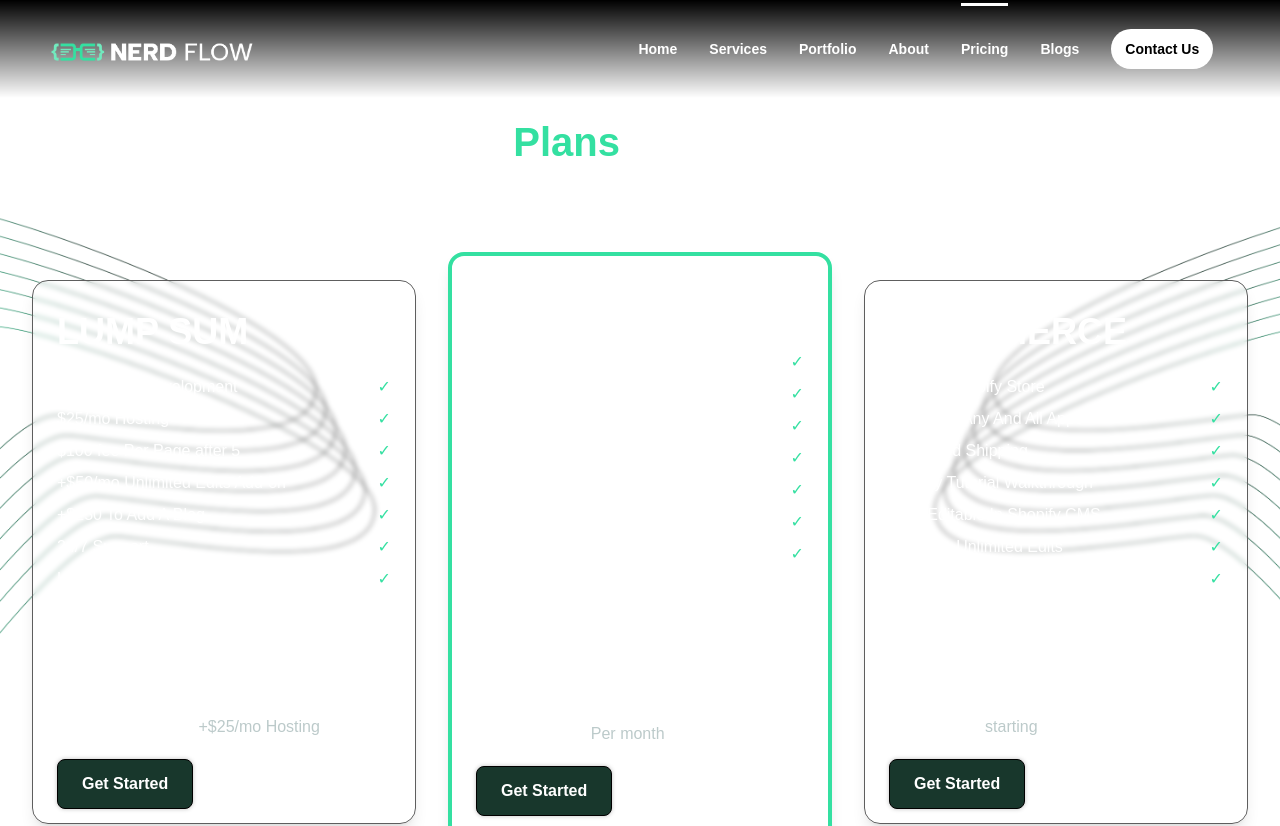
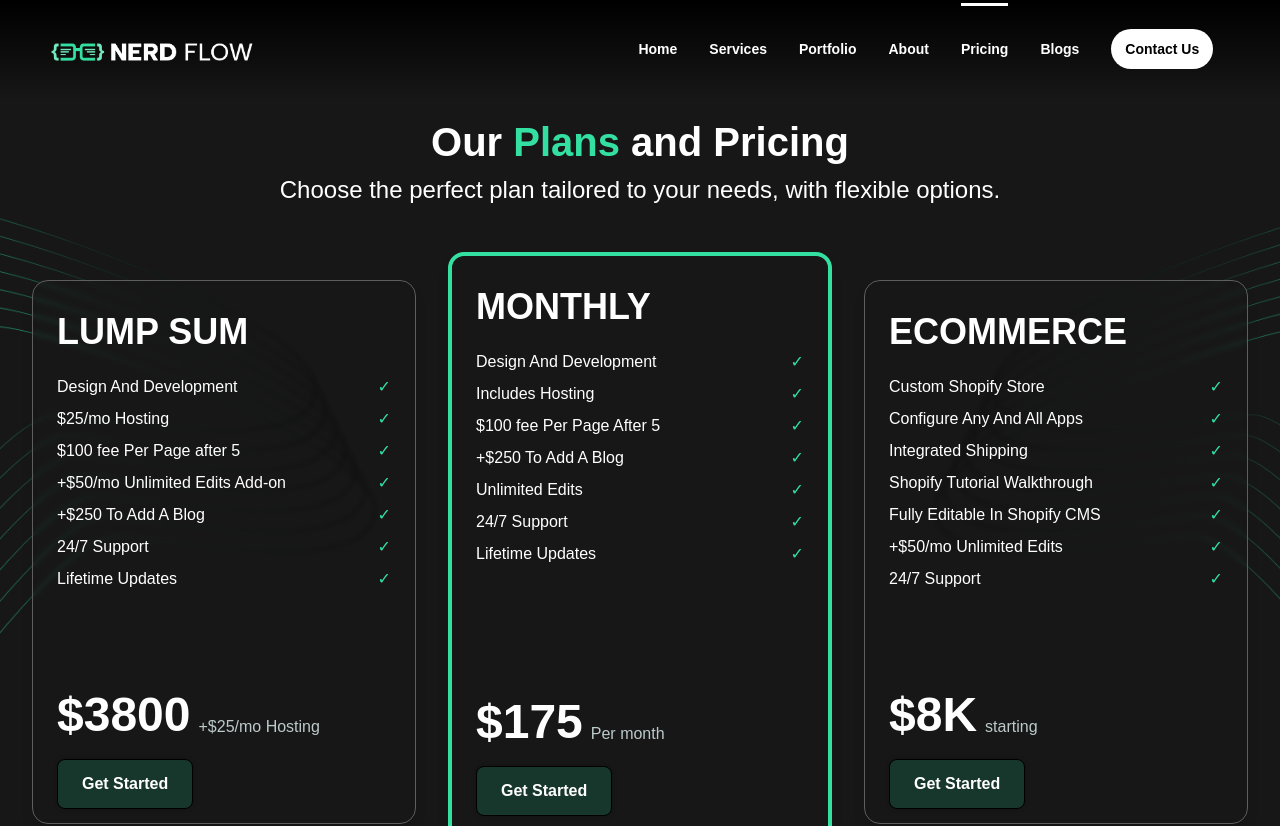
Before and after one commit to mzubair21/nerdflow-website, a Next.js app: page /pricing in a window 1280 px wide. Shown: the top 826 px of the page. Built offline with nearby package versions, Linux system fonts and the light colour scheme.

Commit message:
background added

```diff
--- a/src/app/components/LandingPage/Portfolio.tsx
+++ b/src/app/components/LandingPage/Portfolio.tsx
@@ -65,7 +65,7 @@ const Portfolio = () => {
           <Image
             src={WizzRight}
             alt="Hero Section Background"
-            className="absolute inset-0 w-auto h-auto hidden 2xl:block xl:block -z-10 left-[5%] 2xl:left-[14%]"
+            className="absolute inset-0 w-auto h-auto hidden 2xl:block xl:block -z-10 left-[7%] 2xl:left-[14%]"
             style={{ top: "-150%" }}
           />
 
--- a/src/app/globals.css
+++ b/src/app/globals.css
@@ -3,7 +3,7 @@
 @tailwind utilities;
 
 :root {
-  --background: #ffffff;
+  --background: #171717;
   --foreground: #171717;
 }
 
```
